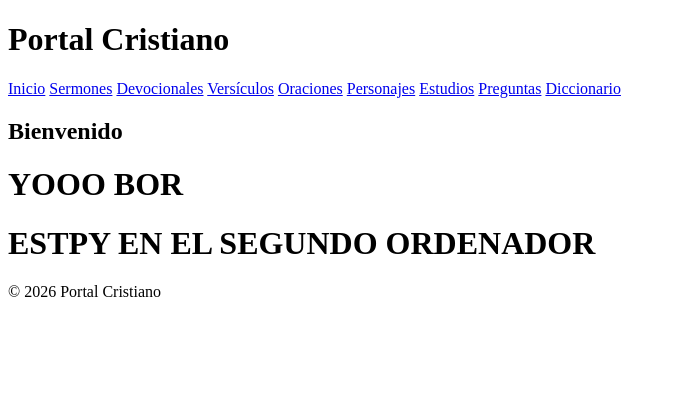
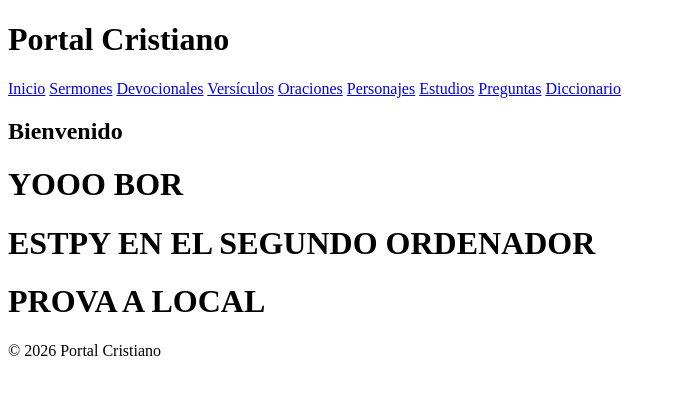
Before and after one commit to hermano-padawan/miweb, an Astro site: page / in a window 1280 px wide. Shown: the whole page, without its empty margins (0-676 px from the left). Built offline with nearby package versions, Linux system fonts and the light colour scheme; Astro itself is replaced by a stand-in of ours.

Commit message:
Add heading for local test in index.astro

```diff
--- a/src/pages/index.astro
+++ b/src/pages/index.astro
@@ -13,5 +13,6 @@ const seo = {
     <h2>Bienvenido</h2>
     <h1>YOOO BOR</h1>
     <h1>ESTPY EN EL SEGUNDO ORDENADOR</h1>
+    <h1>PROVA A LOCAL</h1>
 
 </MainLayout>
```
